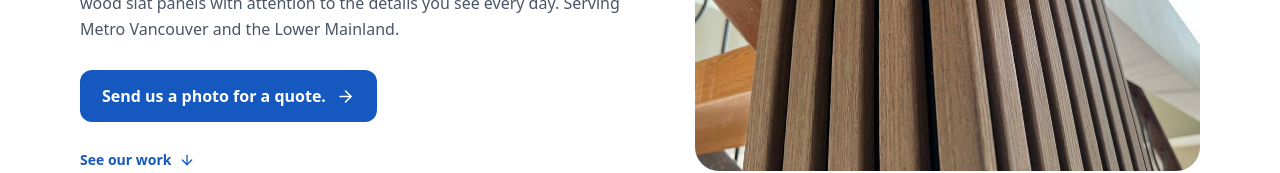
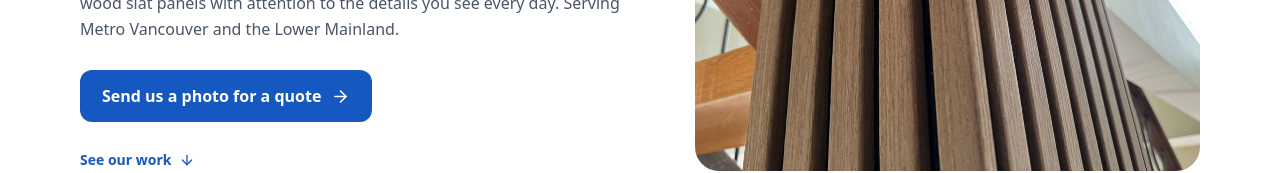
Before and after one commit to stepaEliz/fixeh-website, a React (Vite) app: page /wood-slat-wall-installation in a window 1280 px wide. Shown: the part 449-622 px from the top of the page. Built offline with nearby package versions, Linux system fonts and the light colour scheme.

Commit message:
Small fix

```diff
--- a/src/pages/WoodSlatInstallation.tsx
+++ b/src/pages/WoodSlatInstallation.tsx
@@ -32,7 +32,7 @@ export default function WoodSlatInstallation() {
                 slat panels with attention to the details you see every day. Serving Metro
                 Vancouver and the Lower Mainland.
               </p>
-              <a href="#photo-quote" className="slat-primary mt-7">Send us a photo for a quote. <ArrowRight size={19} aria-hidden="true" /></a>
+              <a href="#photo-quote" className="slat-primary mt-7">Send us a photo for a quote <ArrowRight size={19} aria-hidden="true" /></a>
               <a href="#our-work" className="mt-4 flex min-h-11 w-fit items-center gap-2 text-sm font-semibold text-brandBlue hover:underline">See our work <ArrowDown size={16} aria-hidden="true" /></a>
             </div>
             <figure className="relative">
```
